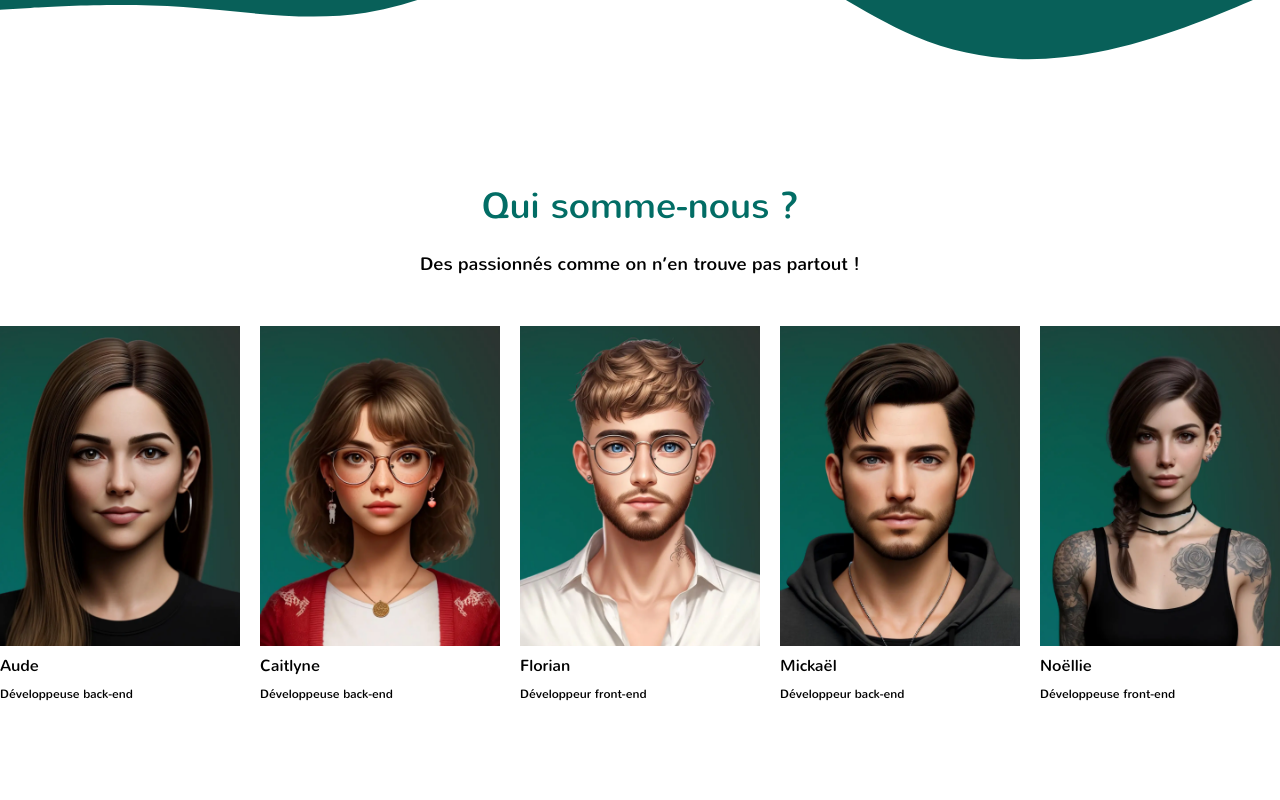
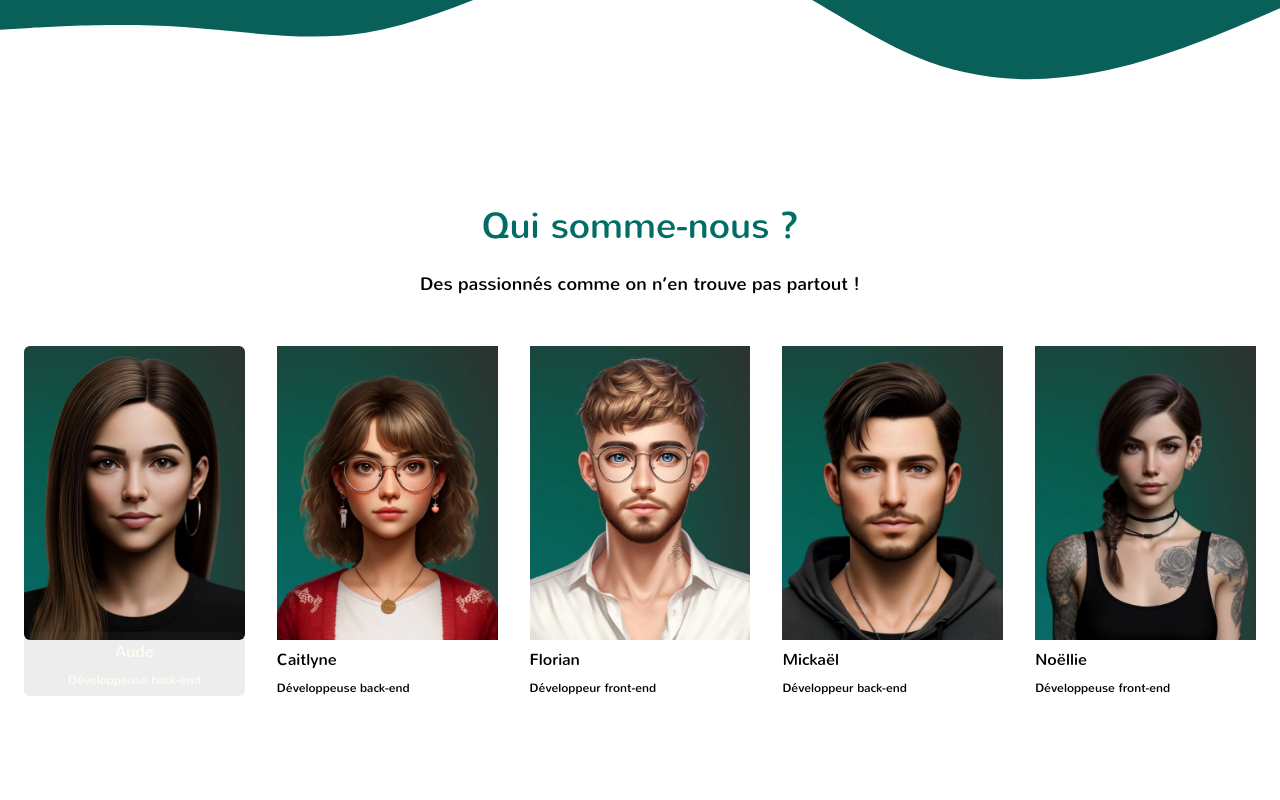
Before and after one commit to O-clock-Kimchi/O-Coloc-front, a React (Vite) app: page / in a window 1280 px wide. Shown: the part 1640-2440 px from the top of the page. Built offline with nearby package versions, Linux system fonts and the light colour scheme.

Commit message:
card in working

```diff
--- a/src/components/Colocation/Colocation_Management.tsx
+++ b/src/components/Colocation/Colocation_Management.tsx
@@ -126,7 +126,7 @@ function ColocationManagement() {
     return <Navigate to="/acces-coloc" replace />;
   }
   return (
-    <main className="px-6 flex flex-col p-12 space-y-6 rounded-xl  h-full grow bg-[radial-gradient(#e5e7eb_1px,transparent_1px)] [background-size:16px_16px] ">
+    <main className="px-6 flex flex-col p-12 space-y-6 rounded-xl  h-screen grow bg-[radial-gradient(#e5e7eb_1px,transparent_1px)] [background-size:16px_16px] ">
       <h2 className=" title text-3xl text-center">Ma coloc&rsquo;</h2>
       <div className="grid grid-rows-1 grid-cols-1 md:grid-cols-2 gap-8 w-full">
         <div className="flex flex-col p-6 space-y-9 ">
--- a/src/components/HomePage/HomePage_Tagline.tsx
+++ b/src/components/HomePage/HomePage_Tagline.tsx
@@ -4,7 +4,7 @@ import Testimonials from './HomePage_Testimonials';
 
 function Tagline() {
   return (
-    <section className="min-h-screen px-6">
+    <section className="min-h-screen px-6 mb-5">
       <div className="grid grid-rows-1 grid-cols-1 lg:grid-cols-2">
         <div className="box-left flex flex-col gap-y-4 justify-between text-center lg:text-left lg:py-12">
           <div>
--- a/src/components/HomePage/HomePage_Testimonials.tsx
+++ b/src/components/HomePage/HomePage_Testimonials.tsx
@@ -8,7 +8,7 @@ import { Avatar, AvatarFallback, AvatarImage } from '../ui/avatar';
 
 function Testimonials() {
   return (
-    <ScrollArea id="about-menu" className="w-100 whitespace-nowrap">
+    <ScrollArea id="about-menu" className="w-full whitespace-nowrap">
       <section className="flex w-max space-x-4 py-4 overflow-hidden rounded-md">
         <Card className="w-[300px] h-[300px]">
           <CardHeader className="flex-row">
--- a/src/components/HomePage/Homepage_AboutUs.tsx
+++ b/src/components/HomePage/Homepage_AboutUs.tsx
@@ -1,25 +1,29 @@
+import { Card } from '../ui/card';
+
 function AboutUs() {
   return (
-    <section id="about-menu" className="min-h-screen">
+    <section id="about-menu" className="min-h-screen px-6">
       <h2 className="section-title text-center text-4xl mt-12 mb-6 text-eden-800">
         Qui somme-nous&nbsp;?
       </h2>
       <p className="section-subtitle text-lg text-center mb-12">
         Des passionnés comme on n&rsquo;en trouve pas partout&nbsp;!
       </p>
-      <div className="grid grid-cols-1 grid-rows-1 gap-5 md:grid-cols-5 content-center place-items-center">
-        <div className="team-member-card shrink-0">
+      <div className="grid grid-cols-1 grid-rows-1 gap-5 lg:grid-cols-5 lg:gap-8 grid-flow-row-dense">
+        <div className="team-member-card shrink-0 relative">
           <img
             src="../../../public/Profils/Aude.webp"
             alt=""
-            className="profile-picture aspect-[3/4] h-fit w-fit object-cover"
+            className="profile-picture aspect-[3/4] h-fit w-fit object-cover rounded-md"
           />
+          <div className="absolute inset-x-0 bottom-0 h-16 bg-opacity-10 text-floral-white bg-jet-700 text-center rounded-md">
             <p className="team-firstname pt-2 text-s text-muted-foreground">
               Aude
             </p>
             <p className="team-position pt-2 text-xs text-muted-foreground">
               Développeuse back-end
             </p>
+          </div>
         </div>
 
         <div className="team-member-card shrink-0">
--- a/src/components/Login/Login.tsx
+++ b/src/components/Login/Login.tsx
@@ -110,7 +110,7 @@ function Login() {
   }
 
   return (
-    <div className="w-full h-screen lg:grid lg:max-h-screen lg:grid-cols-2 xl:max-h-[800px] mb-4 px-6">
+    <div className="w-full h-screen lg:grid lg:min-h-screen lg:grid-cols-2 xl:max-h-[800px] mb-4 px-6">
       <div className="flex items-center justify-center py-12">
         <div className="mx-auto grid w-[350px] gap-6">
           <div className="grid gap-2 text-center">
```
Lines whose indentation alone changed are shown as unchanged.
